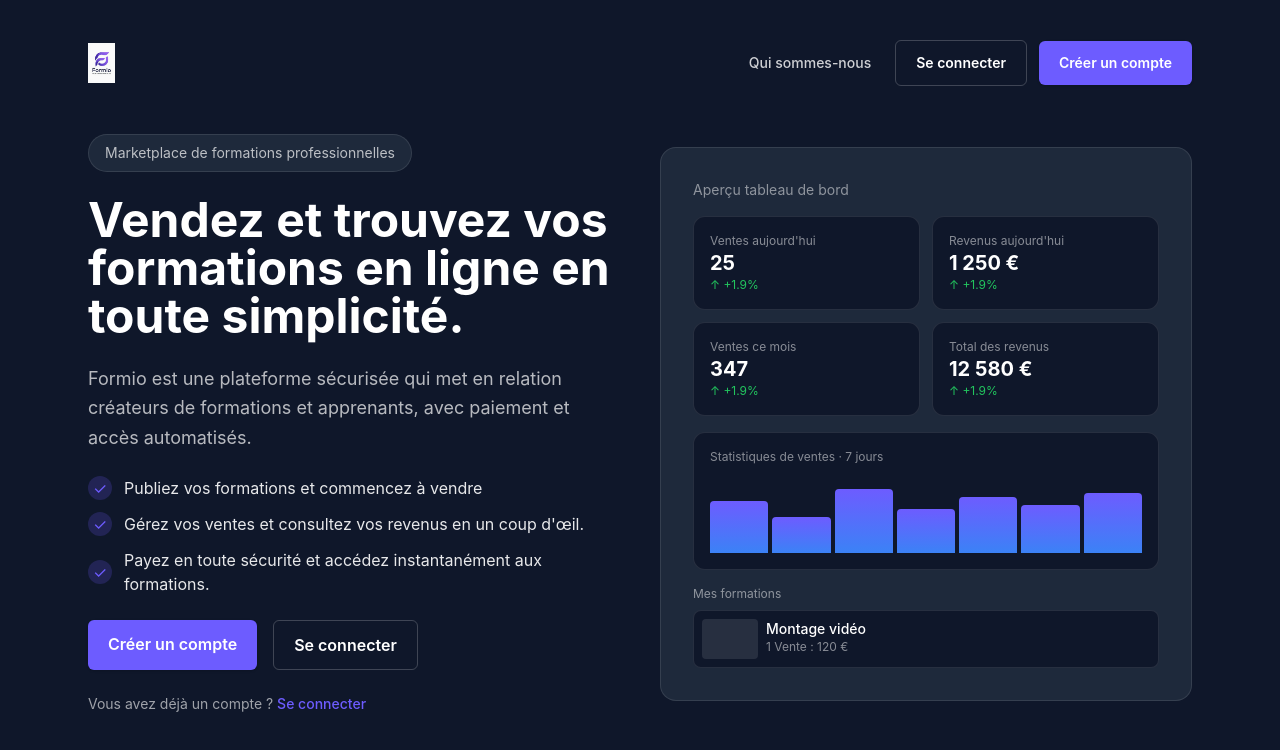
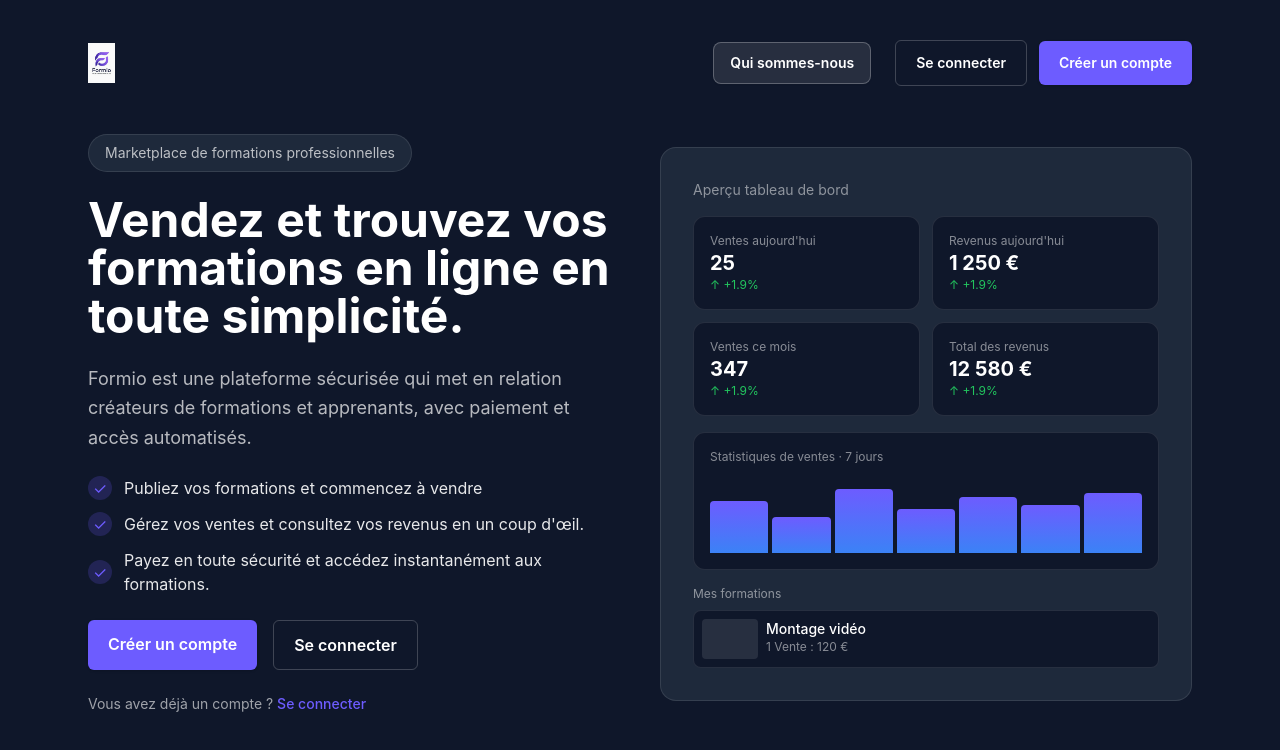
Before and after one commit to Noa-53728/saas-formation-vente-, a Next.js app: page / in a window 1280 px wide. Shown: the top 750 px of the page. Built offline with nearby package versions, Linux system fonts and the light colour scheme; no server answers.

Commit message:
onglet présentation

```diff
--- a/src/components/Header.tsx
+++ b/src/components/Header.tsx
@@ -19,7 +19,7 @@ export default function Header() {
       <nav className="flex items-center gap-6">
         <Link
           href="/qui-sommes-nous"
-          className="text-sm font-medium text-white/80 transition hover:text-white"
+          className="rounded-lg border border-white/25 bg-white/10 px-4 py-2.5 text-sm font-semibold text-white shadow-sm transition-all duration-200 hover:scale-105 hover:border-white/40 hover:bg-white/20 hover:shadow-md hover:shadow-accent/10 active:scale-[0.98]"
         >
           Qui sommes-nous
         </Link>
```
